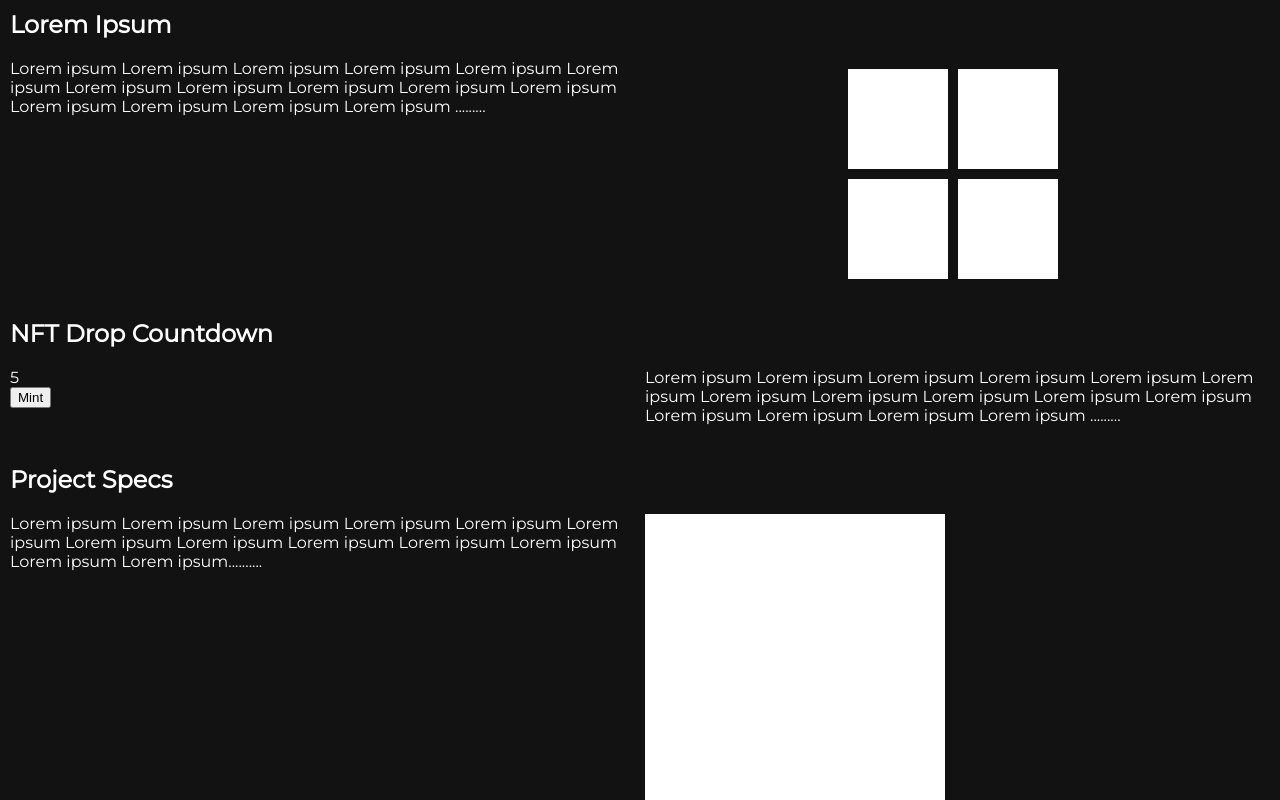
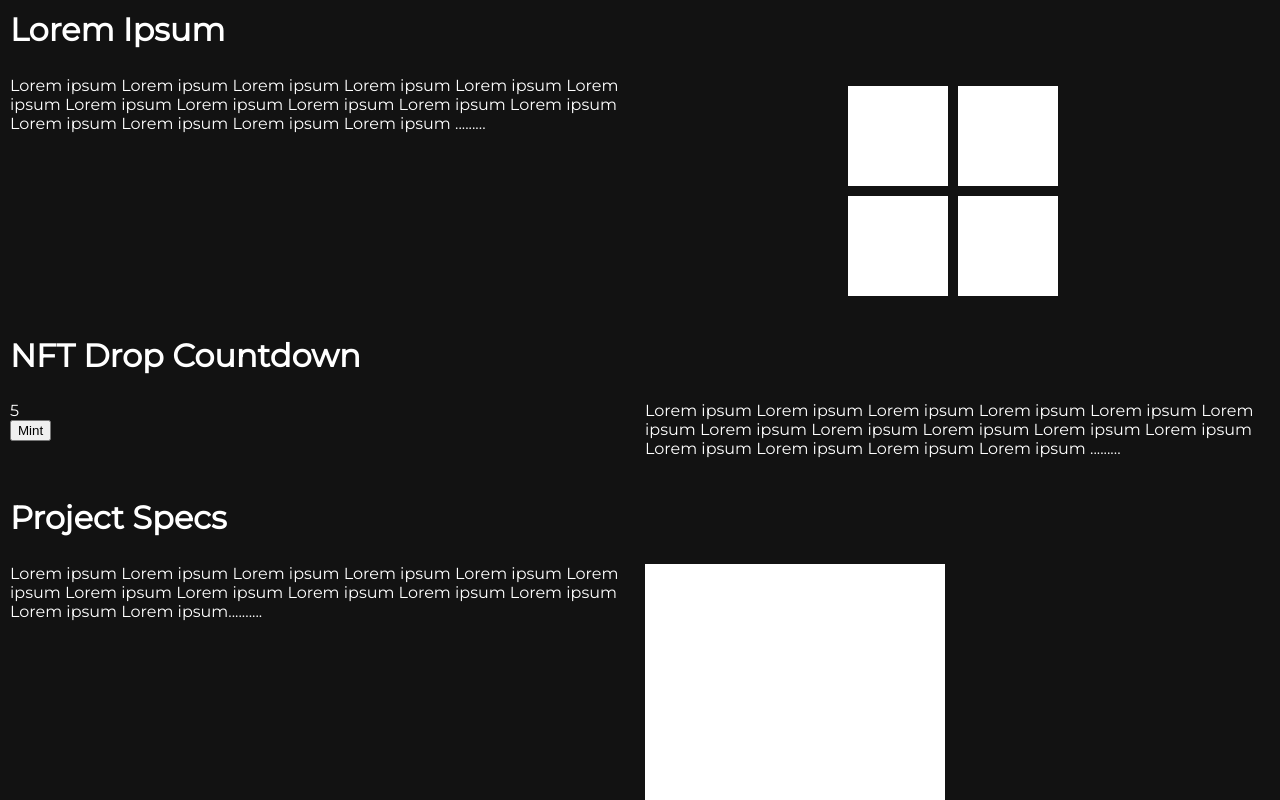
Before and after one commit to bryanguillen/nc, a React (Create React App) app: page / in a window 1280 px wide. Shown: the top 800 px of the page. Built offline with nearby package versions, Linux system fonts and the light colour scheme.

Commit message:
Update h2 styles for app

```diff
--- a/src/index.css
+++ b/src/index.css
@@ -6,6 +6,8 @@ body {
 }
 
 h2 {
+  font-size: 2rem;
+  font-weight: bold;
   margin-top: 0;
 }
 
```
